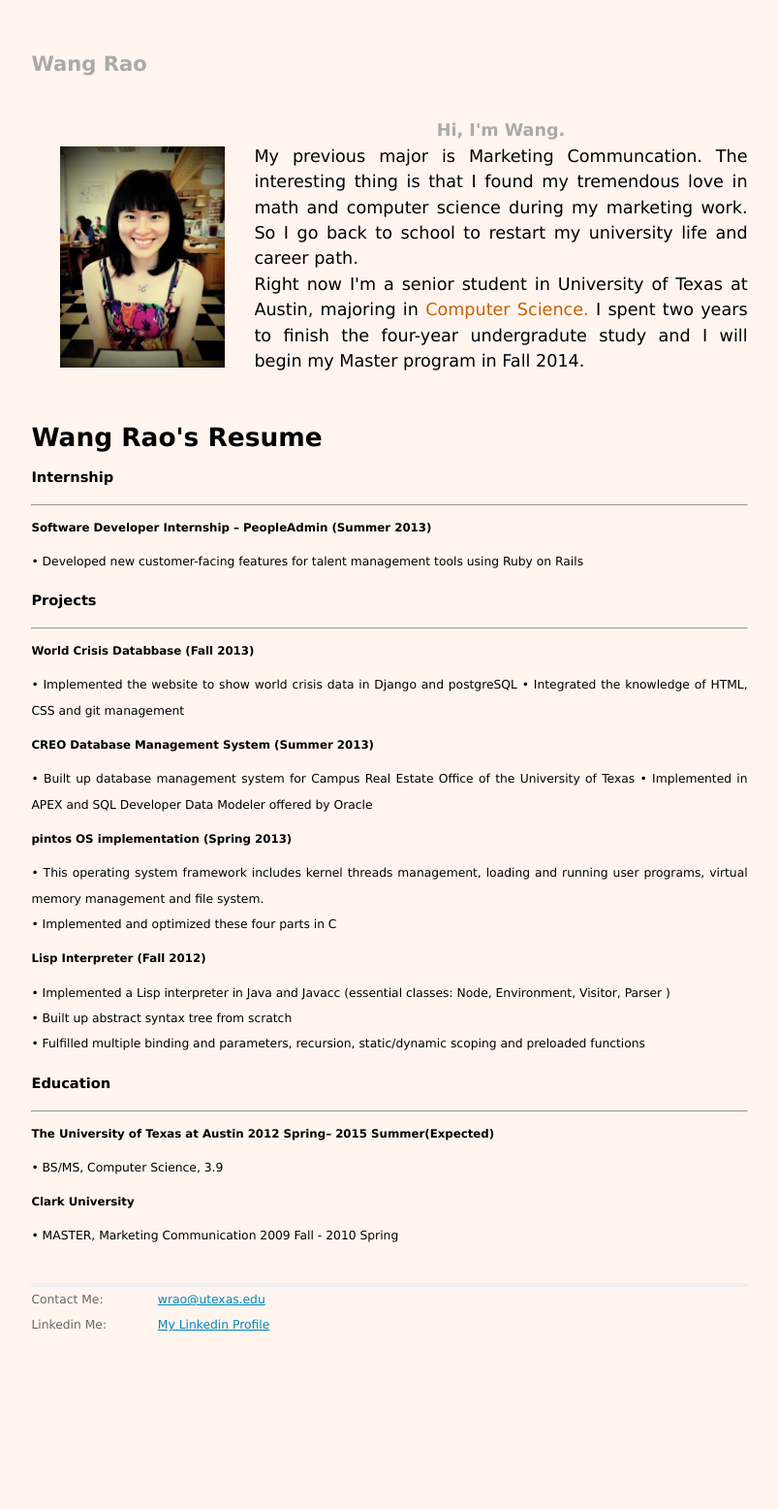
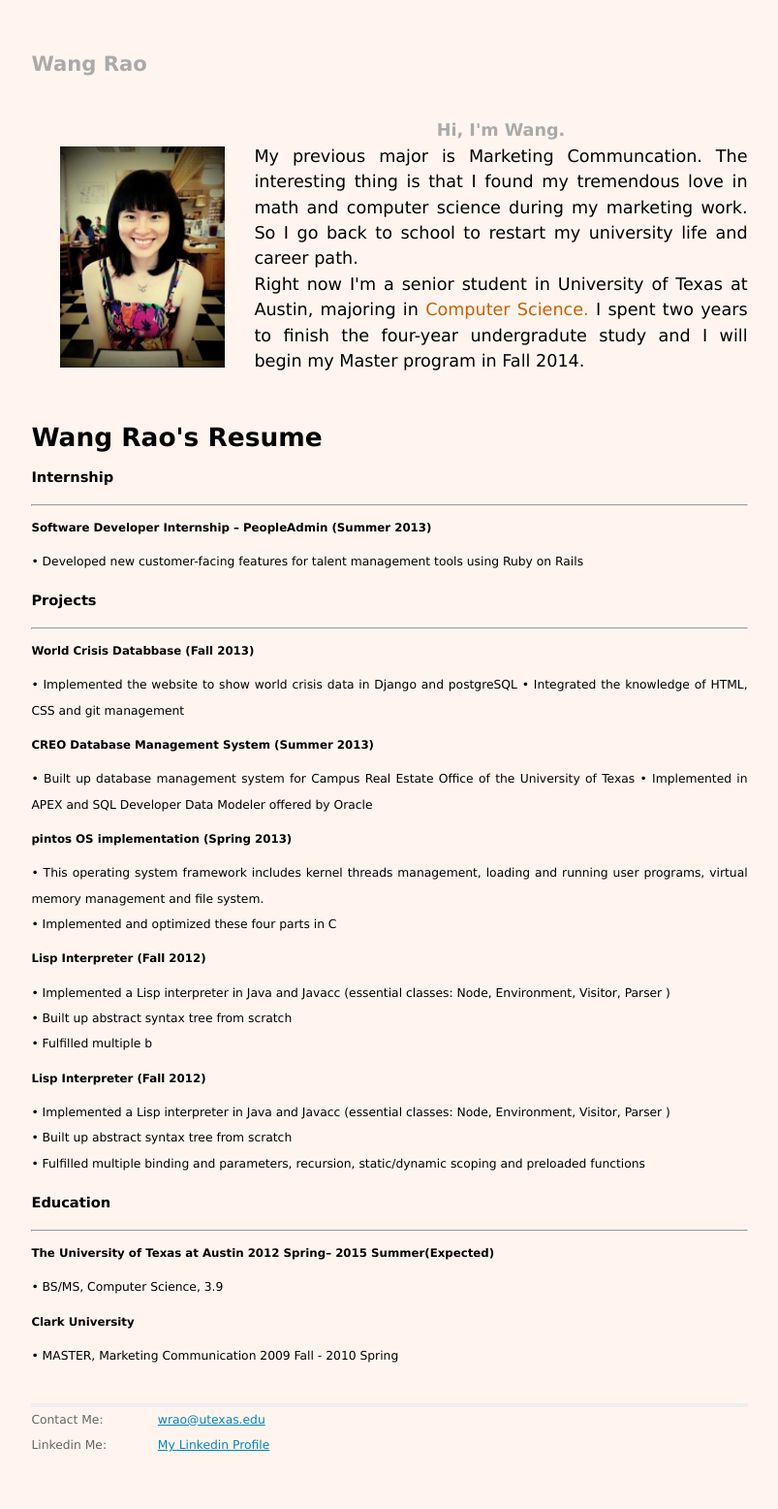
Before and after one commit to raowang87/raowang87.github.io, a Jekyll site: the page built from _posts/2013-07-03-welcome-to-jekyll.markdown, in a window 1280 px wide. Shown: the whole page at 97% size, without its empty margins (238-1041 px from the left). Built offline with Jekyll 4.4.1, drawn with Linux system fonts in a browser that asks for light colours; before the commit the page ends 1433 px from its top, so only the background shows below that.

Commit message:
Update 2013-07-03-welcome-to-jekyll.markdown

```diff
--- a/_posts/2013-07-03-welcome-to-jekyll.markdown
+++ b/_posts/2013-07-03-welcome-to-jekyll.markdown
@@ -8,7 +8,7 @@ categories: jekyll update
 #####Internship
 ------------------------------------------------------------------
 ######Software Developer Internship -- PeopleAdmin    (Summer 2013)
-• Developed new customer-facing features for talent management tools using Ruby on Rails
+ • Developed new customer-facing features for talent management tools using Ruby on Rails
 
 
 #####Projects
@@ -28,6 +28,10 @@ categories: jekyll update
   loading and running user programs, virtual memory management and file system.
  • Implemented and optimized these four parts in C
 
+<h6>Lisp Interpreter   (Fall 2012)</h6>
+ • Implemented a Lisp interpreter in Java and Javacc (essential classes: Node, Environment, Visitor, Parser )
+ • Built up abstract syntax tree from scratch
+ • Fulfilled multiple b
 
 <h6>Lisp Interpreter   (Fall 2012)</h6>
  • Implemented a Lisp interpreter in Java and Javacc (essential classes: Node, Environment, Visitor, Parser )
```
